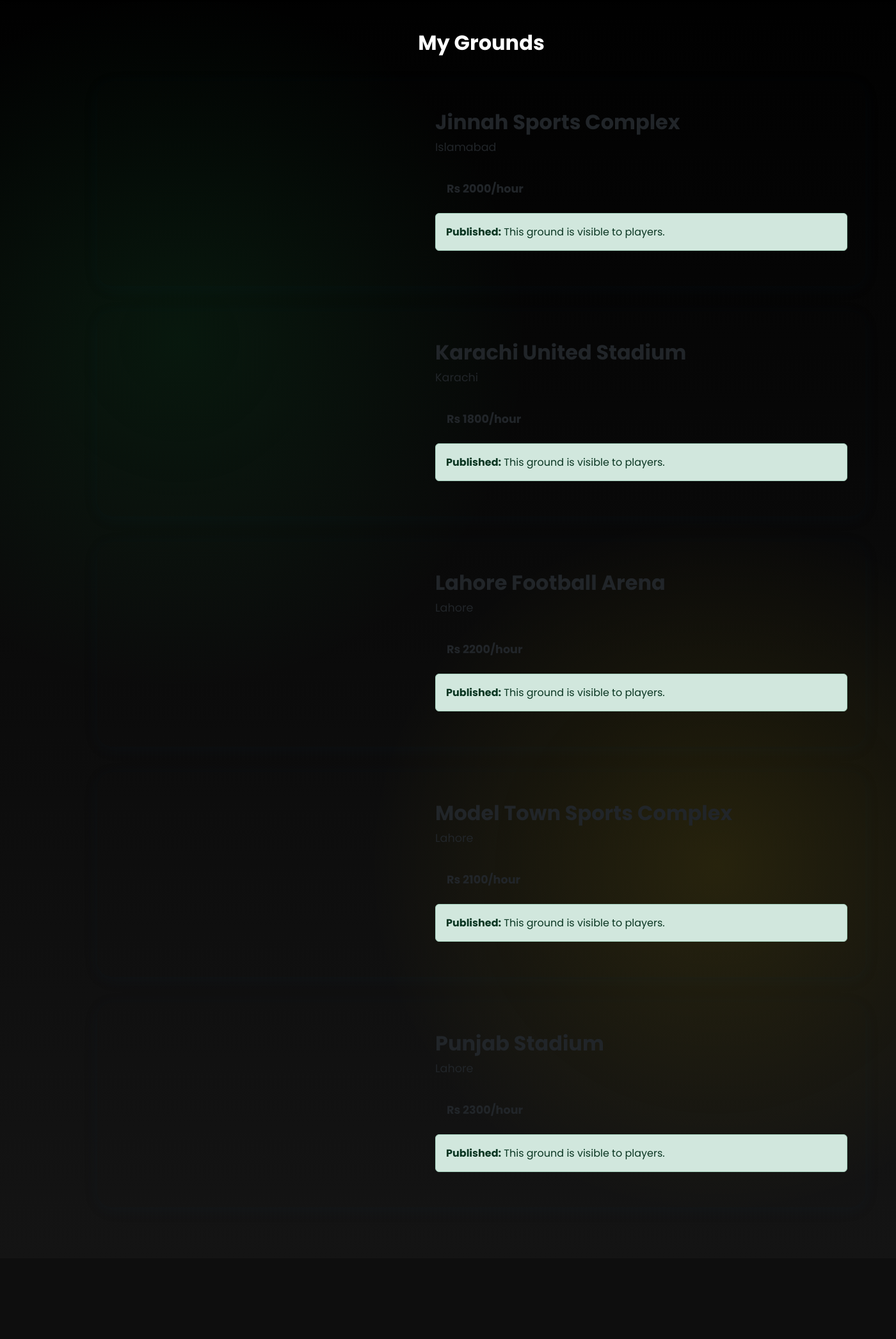
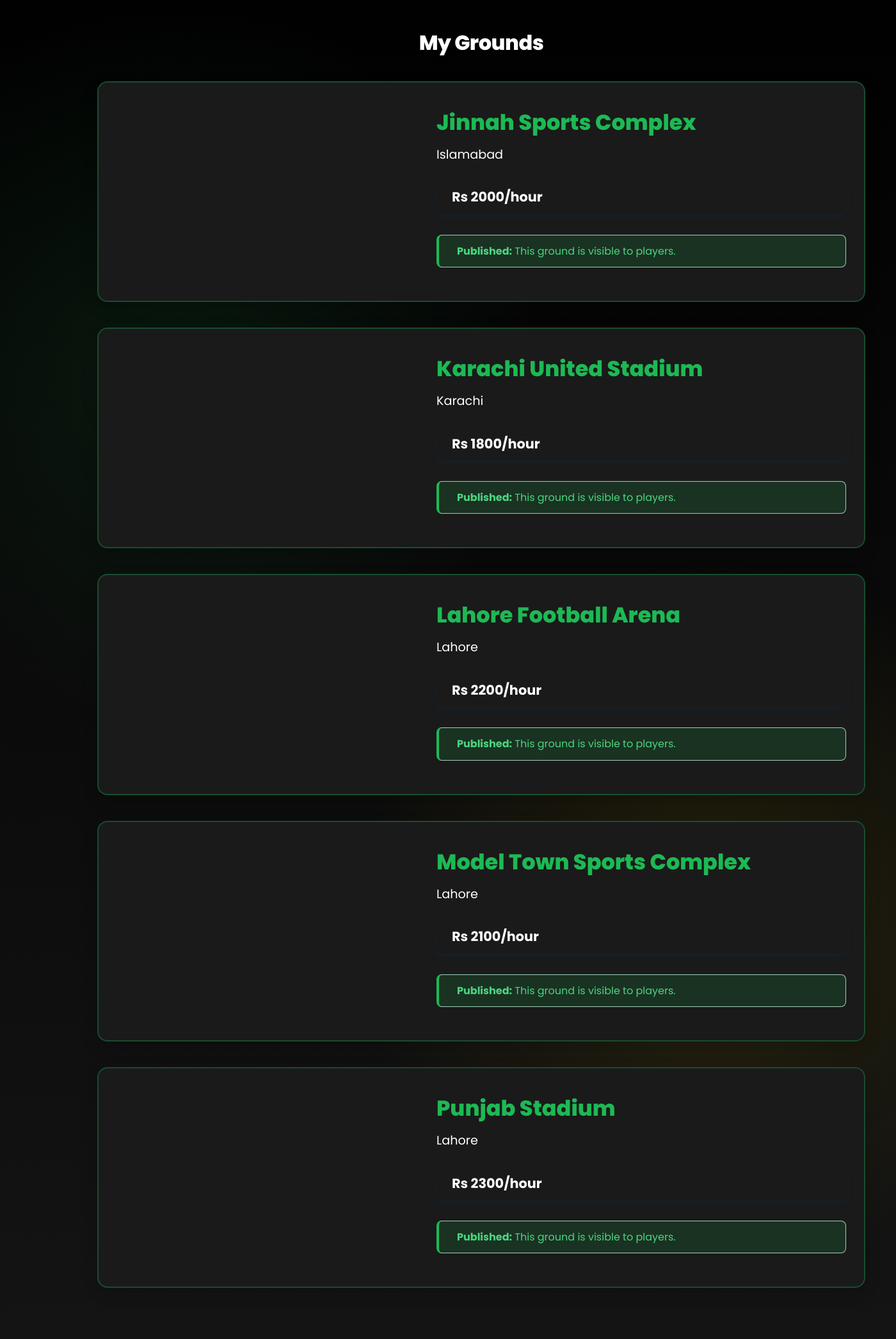
Before and after one commit to mynameisyahya/pakistan-ground-booking-ib-personal-project-2025, a Flask app: template templates/grounds_host.html in a window 1400 px wide; the page is wider, and only the part inside the window is pictured. Shown: the part 81-2174 px from the top of that part at 64% size. Before the commit the page ends 1913 px from the top of that part, so only its background shows below. Run offline with Flask 3, Linux system fonts and the light colour scheme; the template is opened without the code that fills it: values that come from a table or form of the project are taken from there, others are empty; a map, chart or similar area stays blank.

Commit message:
FINAL VERSION

```diff
--- a/templates/grounds_host.html
+++ b/templates/grounds_host.html
@@ -24,19 +24,20 @@
         width: 96vw;
         max-width: 1200px;
         margin: 40px auto;
-        border: 1.5px solid var(--yale-blue-800);
-        border-radius: 24px;
-        box-shadow: 0 4px 24px rgba(13,59,102,0.08);
-        background: var(--lemon-chiffon-900);
+        border: 2px solid var(--primary-green-400);
+        border-radius: 16px;
+        box-shadow: 0 8px 25px rgba(0, 0, 0, 0.2);
+        background: var(--card);
         display: flex;
         flex-direction: row;
         overflow: hidden;
         min-height: 320px;
-        transition: box-shadow 0.2s, border-color 0.2s;
+        transition: all 0.3s ease;
     }
     .ground-card:hover {
-        box-shadow: 0 8px 32px rgba(13,59,102,0.15);
-        border-color: var(--yale-blue-600);
+        transform: translateY(-5px);
+        box-shadow: 0 12px 30px rgba(13,59,102,0.2);
+        border-color: var(--yale-blue);
     }
     .ground-map-container {
         width: 50vw;
@@ -85,45 +86,89 @@
         width: 100%;
     }
     .ground-title {
-        color: var(--yale-blue-100);
-        font-size: 2rem;
-        font-weight: bold;
+        color: var(--yale-blue-900);
+        font-size: 2.1rem;
+        font-weight: 800;
+        margin-bottom: 0.5rem;
     }
     .ground-location {
-        color: var(--yale-blue-400);
-        font-size: 1.1rem;
-        margin-bottom: 10px;
+        color: var(--yale-blue-700);
+        font-size: 1.2rem;
+        margin-bottom: 0.5rem;
+        font-weight: 500;
     }
     .ground-address {
-        color: var(--yale-blue-300);
-        font-size: 0.9rem;
-        margin-bottom: 10px;
-        font-style: italic;
+        color: var(--yale-blue-600);
+        font-size: 1rem;
+        margin-bottom: 1rem;
+        line-height: 1.5;
+        max-width: 80%;
     }
     .ground-rate {
-        color: var(--lemon-chiffon-900);
+        color: white;
         background: var(--yale-blue);
-        border-radius: 8px;
-        padding: 8px 18px;
-        font-size: 1.1rem;
-        font-weight: bold;
+        border-radius: 12px;
+        padding: 10px 24px;
+        font-size: 1.3rem;
+        font-weight: 700;
         display: inline-block;
-        margin-top: 18px;
+        margin: 1rem 0;
+        box-shadow: 0 4px 12px rgba(13, 59, 102, 0.2);
+        transition: all 0.3s ease;
+    }
+    .ground-rate:hover {
+        transform: translateY(-2px);
+        box-shadow: 0 6px 16px rgba(13, 59, 102, 0.3);
     }
     .btn-publish {
-        background: var(--naples-yellow);
-        color: var(--yale-blue-100);
-        border: none;
-        font-weight: 600;
+        background: var(--primary-green);
+        color: white !important;
+        border: 2px solid var(--primary-green-600) !important;
+        font-weight: 700 !important;
+        font-size: 1.1rem !important;
+        padding: 14px 30px !important;
+        border-radius: 8px !important;
+        transition: all 0.3s ease !important;
+        text-transform: uppercase !important;
+        letter-spacing: 0.5px !important;
+        box-shadow: 0 4px 15px rgba(29, 185, 84, 0.3) !important;
+        margin: 1.5rem 0 !important;
+        width: 100% !important;
+        max-width: 300px !important;
+        display: block !important;
+        text-align: center !important;
+        text-decoration: none !important;
     }
     .btn-publish:hover {
-        background: var(--naples-yellow-600);
-        color: var(--yale-blue-100);
+        background: var(--primary-green-600) !important;
+        transform: translateY(-2px) !important;
+        box-shadow: 0 6px 20px rgba(29, 185, 84, 0.4) !important;
     }
     .ground-card-new {
-        border: 2px dashed var(--yale-blue-400);
-        background: rgba(244,211,94,0.05);
-        box-shadow: 0 2px 12px rgba(13,59,102,0.05);
+        border: 2px dashed var(--primary-green) !important;
+        background: rgba(29, 185, 84, 0.08) !important;
+        box-shadow: 0 6px 25px rgba(0, 0, 0, 0.15) !important;
+    }
+
+    /* Published ground card styling */
+    .ground-card-published {
+        border: 2px solid var(--primary-green-400) !important;
+        background: var(--card) !important;
+        box-shadow: 0 8px 25px rgba(0, 0, 0, 0.2) !important;
+    }
+    .ground-card-published .ground-title {
+        color: var(--primary-green) !important;
+    }
+    .ground-card-published .ground-location {
+        color: var(--text-light) !important;
+    }
+    .ground-card-published .ground-address {
+        color: var(--text-muted) !important;
+    }
+    .ground-card-published .alert-success {
+        background: rgba(29, 185, 84, 0.15) !important;
+        border-left: 4px solid var(--primary-green) !important;
+        color: var(--primary-green-700) !important;
     }
     @media (max-width: 900px) {
         .ground-card {
@@ -146,7 +191,7 @@
 
 {% block content %}
 <div class="ground-list-section">
-    <h2 class="mb-4 text-center" style="color:var(--yale-blue);font-weight:bold;">My Grounds</h2>
+    <h2 class="mb-4 text-center" style="color: var(--yale-blue-800); font-weight: 800; letter-spacing: -0.5px; text-shadow: 0 2px 4px rgba(0, 0, 0, 0.1);">My Grounds</h2>
 
     <!-- Unpublished Ground Preview -->
     {% if host_ground %}
@@ -166,12 +211,16 @@
             <div class="ground-address">{{ host_ground.full_address }}</div>
             {% endif %}
             <div class="ground-rate">Rs {{ host_ground.rate }}/hour</div>
-            <div class="alert alert-warning mt-3">
-                <strong>Preview Mode:</strong> This ground is not yet published and visible to players.
+            <div class="alert alert-warning mt-3" style="background: rgba(255, 193, 7, 0.15); border-left: 4px solid var(--naples-yellow); color: var(--yale-blue-900); padding: 12px 20px; border-radius: 8px; font-weight: 500;">
+                <i class="fas fa-eye me-2"></i><strong>Preview Mode:</strong> This ground is not yet published and visible to players.
             </div>
-            <form method="POST" action="{{ url_for('publish_ground_action', ground_id=host_ground.id) }}" class="mt-3">
-                <button type="submit" class="btn btn-publish w-100">🚀 Publish Ground</button>
-            </form>
+            <div class="mt-4">
+                <form method="POST" action="{{ url_for('publish_ground_action', ground_id=host_ground.id) }}" class="text-center">
+                    <button type="submit" class="btn-publish">
+                        <i class="fas fa-rocket me-2"></i>PUBLISH GROUND
+                    </button>
+                </form>
+            </div>
         </div>
     </div>
     {% endif %}
@@ -180,7 +229,7 @@
     <div id="grounds-list">
         {% if grounds %}
             {% for ground in grounds %}
-                <div class="card ground-card">
+                <div class="card ground-card ground-card-published">
                     <div class="ground-map-container">
                         <div class="ground-map" id="map-{{ ground.id }}"></div>
                         <div class="map-overlay" onclick="openOpenStreetMap({{ ground.latitude }}, {{ ground.longitude }}, '{{ ground.name }}')">
@@ -196,8 +245,8 @@
                         <div class="ground-address">{{ ground.full_address }}</div>
                         {% endif %}
                         <div class="ground-rate">Rs {{ ground.rate }}/hour</div>
-                        <div class="alert alert-success mt-3">
-                            <strong>Published:</strong> This ground is visible to players.
+                        <div class="alert alert-success mt-3" style="background: rgba(40, 167, 69, 0.15); border-left: 4px solid #28a745; color: #155724; padding: 12px 20px; border-radius: 8px; font-weight: 500;">
+                            <i class="fas fa-check-circle me-2"></i><strong>Published:</strong> This ground is visible to players.
                         </div>
                     </div>
                 </div>
```
Also changed, not shown: templates/login_host.html (+23 -20 lines), instance/grounds.db.
